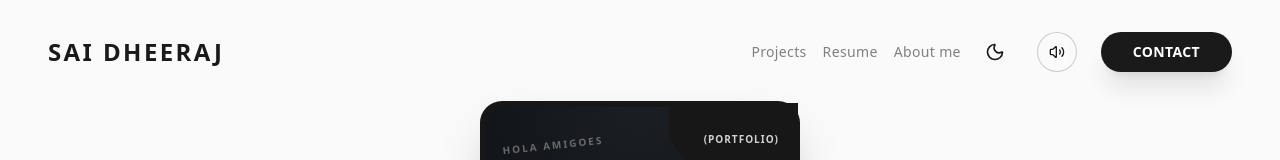
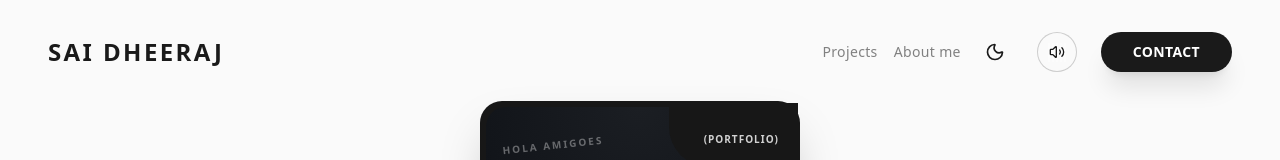
Before and after one commit to SaiDheeraj-19/Portfolio-, a Next.js app: page / in a window 1280 px wide. Shown: the top 160 px of the page. Built offline with nearby package versions, Linux system fonts and the light colour scheme.

Commit message:
Remove Resume link from navbar and clean up unused code

```diff
--- a/src/app/page.tsx
+++ b/src/app/page.tsx
@@ -74,8 +74,6 @@ export default function Home() {
       if (hash === '#projects') setShowProjectsPopup(true);
       if (hash === '#about') setShowAboutPopup(true);
       if (hash === '#contact') setShowContactPopup(true);
-      // Resume is tricky as it's a window.open, usually blocked if not user-triggered.
-      // We leave it for now or could show a toast.
     }, 100);
     return () => clearTimeout(timer);
   }, []);
@@ -115,7 +113,6 @@ export default function Home() {
     <div className="min-h-screen bg-background text-foreground overflow-x-hidden">
       <Navbar
         onOpenProjects={() => setShowProjectsPopup(true)}
-        onOpenResume={() => window.open(profile?.resumeUrl || '/resume.pdf', '_blank')}
         onOpenAbout={() => setShowAboutPopup(true)}
         onOpenContact={() => setShowContactPopup(true)}
       />
--- a/src/components/layout/navbar.tsx
+++ b/src/components/layout/navbar.tsx
@@ -3,24 +3,21 @@
 import Link from "next/link"
 import { usePathname } from "next/navigation"
 import { useState, useEffect } from "react"
-import { Menu, X, ArrowLeft, Sun, Moon } from "lucide-react"
+import { Menu, X, Sun, Moon } from "lucide-react"
 import { cn } from "@/lib/utils"
 import { Button } from "@/components/ui/button"
 import MusicToggle from "@/components/music-toggle"
-import { useScrollDirection } from "@/hooks/use-scroll-direction"
 import { useTheme } from "next-themes"
 
 interface NavbarProps {
     onOpenProjects?: () => void;
-    onOpenResume?: () => void;
     onOpenAbout?: () => void;
     onOpenContact?: () => void;
 }
 
-export default function Navbar({ onOpenProjects, onOpenResume, onOpenAbout, onOpenContact }: NavbarProps) {
+export default function Navbar({ onOpenProjects, onOpenAbout, onOpenContact }: NavbarProps) {
     const pathname = usePathname()
     const [isMenuOpen, setIsMenuOpen] = useState(false)
-    const scrollDirection = useScrollDirection()
     const toggleMenu = () => setIsMenuOpen(!isMenuOpen)
     const { theme, setTheme } = useTheme()
     const [mounted, setMounted] = useState(false)
@@ -65,9 +62,6 @@ export default function Navbar({ onOpenProjects, onOpenResume, onOpenAbout, onOp
                             <button onClick={onOpenProjects} className="transition-colors text-sm font-medium tracking-wide text-muted-foreground hover:text-primary mr-4">
                                 Projects
                             </button>
-                            <button onClick={onOpenResume} className="transition-colors text-sm font-medium tracking-wide text-muted-foreground hover:text-primary mr-4">
-                                Resume
-                            </button>
                             <button onClick={onOpenAbout} className="transition-colors text-sm font-medium tracking-wide text-muted-foreground hover:text-primary mr-4">
                                 About me
                             </button>
@@ -76,9 +70,6 @@ export default function Navbar({ onOpenProjects, onOpenResume, onOpenAbout, onOp
                         <>
                             <Link href="/#projects" className="transition-colors text-sm font-medium tracking-wide text-muted-foreground hover:text-primary mr-4">
                                 Projects
-                            </Link>
-                            <Link href="/#resume" className="transition-colors text-sm font-medium tracking-wide text-muted-foreground hover:text-primary mr-4">
-                                Resume
                             </Link>
                             <Link href="/#about" className="transition-colors text-sm font-medium tracking-wide text-muted-foreground hover:text-primary mr-4">
                                 About me
@@ -143,9 +134,6 @@ export default function Navbar({ onOpenProjects, onOpenResume, onOpenAbout, onOp
                                 <button onClick={() => { onOpenProjects?.(); toggleMenu(); }} className="text-2xl transition-colors text-muted-foreground hover:text-primary">
                                     Projects
                                 </button>
-                                <button onClick={() => { onOpenResume?.(); toggleMenu(); }} className="text-2xl transition-colors text-muted-foreground hover:text-primary">
-                                    Resume
-                                </button>
                                 <button onClick={() => { onOpenAbout?.(); toggleMenu(); }} className="text-2xl transition-colors text-muted-foreground hover:text-primary">
                                     About me
                                 </button>
@@ -157,9 +145,6 @@ export default function Navbar({ onOpenProjects, onOpenResume, onOpenAbout, onOp
                             <>
                                 <Link href="/#projects" onClick={toggleMenu} className="text-2xl transition-colors text-muted-foreground hover:text-primary">
                                     Projects
-                                </Link>
-                                <Link href="/#resume" onClick={toggleMenu} className="text-2xl transition-colors text-muted-foreground hover:text-primary">
-                                    Resume
                                 </Link>
                                 <Link href="/#about" onClick={toggleMenu} className="text-2xl transition-colors text-muted-foreground hover:text-primary">
                                     About me
```
Also changed, not shown: public/projects/fixit-pos/staff.png (deleted).
